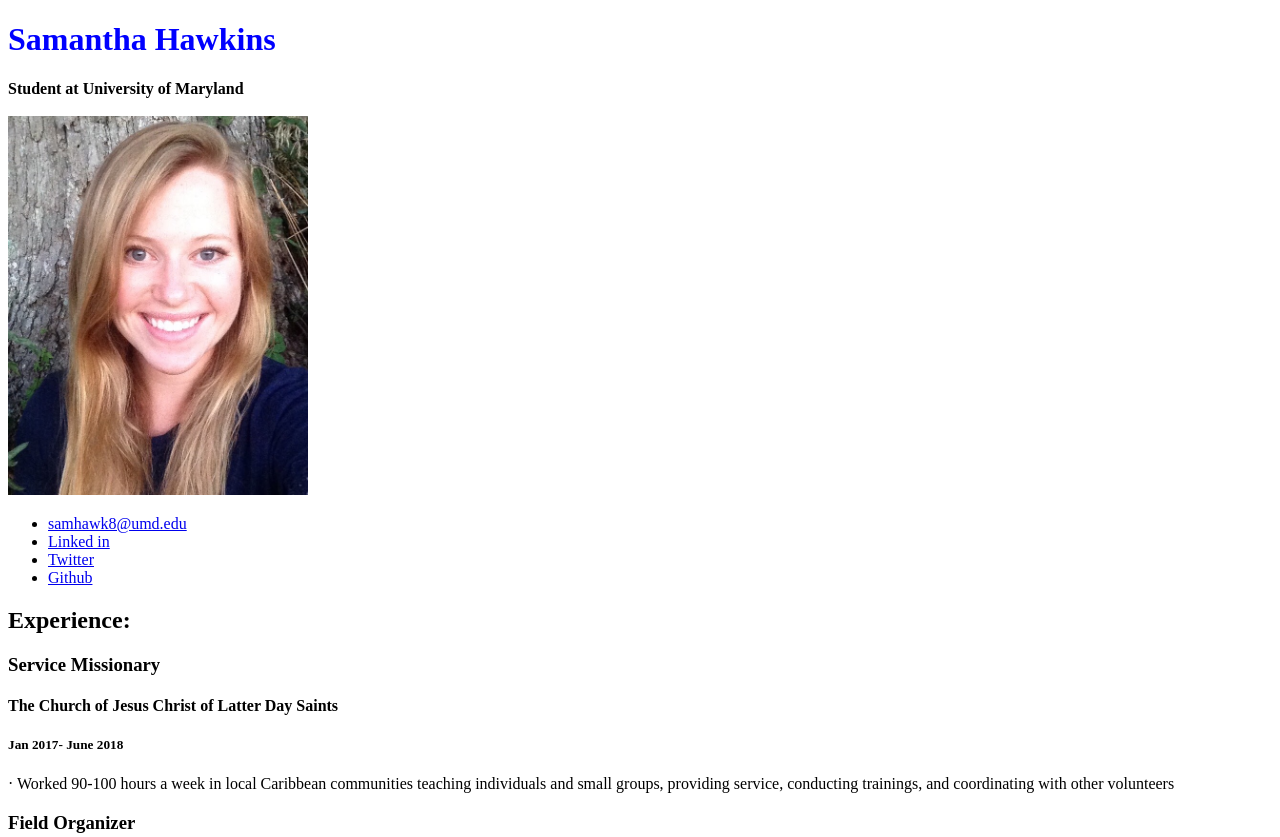
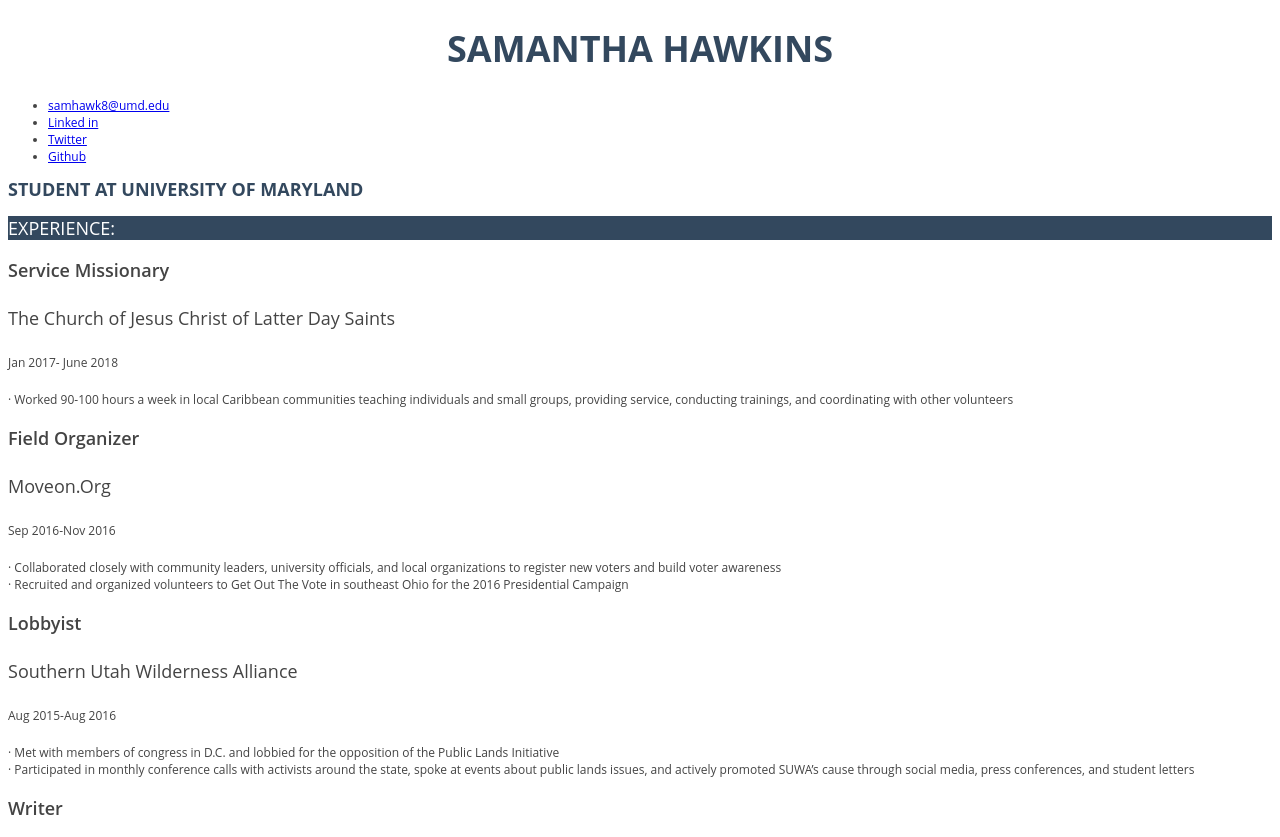
Before and after one commit to samhawk8/Samantha-Hawkins-Jour652, a plain HTML site: page Resume/index.html in a window 1280 px wide. Shown: the top 837 px of the page. Drawn offline with Linux system fonts and the light colour scheme.

Commit message:
HTML and CSS Resume

```diff
--- a/Resume/index.html
+++ b/Resume/index.html
@@ -3,15 +3,14 @@
 <html lang="en">
 <head>
 <h1>Samantha Hawkins</h1>
+<link rel="stylesheet" type="text/css" href="style.css">
+
 </head>
-<style>
-h1 {color:blue; size: 36px; }
-</style>
+
 <body>
-  <!-- I MADE THIS MYSELF -->
-  <strong>Student at University of Maryland</strong>
-  <br> </br>
+  <!--get outta here
   <img src="mypic.JPG" alt="Samantha's photo" width="300px">
+-->
 
 <ul>
   <li><a href="mailto:samhawk8@umd.edu">samhawk8@umd.edu </a></li>
@@ -19,6 +18,8 @@ h1 {color:blue; size: 36px; }
   <li><a href="https://twitter.com/sam_hawkins879">Twitter </a></li>
   <li><a href="https://github.com/samhawk8">Github </a></li>
 </ul>
+
+<strong>Student at University of Maryland</strong>
 
 <h2>Experience:</h2>
 <h3>Service Missionary</h3>
--- /dev/null
+++ b/Resume/style.css
@@ -0,0 +1,55 @@
+/*Styles for my resume*/
+
+/*Normal bullet points*/
+body {
+  font-family: 'Open Sans', arial, sans-serif;
+  font-size: 12px;
+  color: #444;
+}
+
+/*Samantha Hawkins*/
+h1 {
+  font-size: 3em;
+  color: #33485e;
+  text-transform: uppercase;
+  text-align: center;
+}
+
+/*Student at University of Maryland*/
+strong {
+  color: #33485e;
+  text-transform: uppercase;
+  font-size: 1.5em;
+}
+
+/*Experience*/
+h2 {
+  font-size: 1.5em;
+  text-transform: uppercase;
+  background-color: #33485e;
+  color: white;
+  font-weight: 400;
+}
+
+/*Job Titles*/
+h3 {
+  font-weight: 600;
+  font-size: 1.5em;
+}
+
+/*Titles of Organizations*/
+h4 {
+  font-weight: 400;
+  font-size: 1.5em;
+}
+
+/*Dates*/
+h5 {
+  font-weight:400;
+  font-size:1em;
+}
+
+/*Education and Skills*/
+ul {
+  font-size:1em;
+}
```
